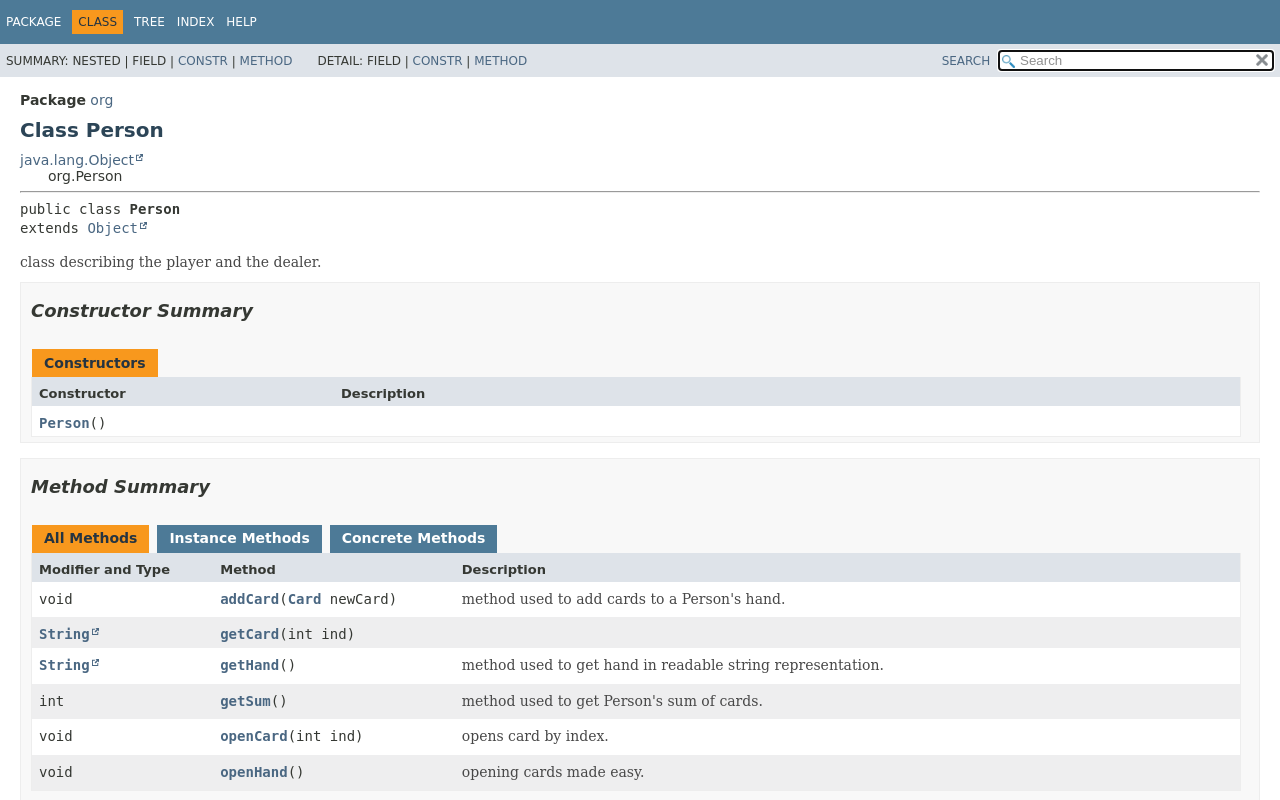
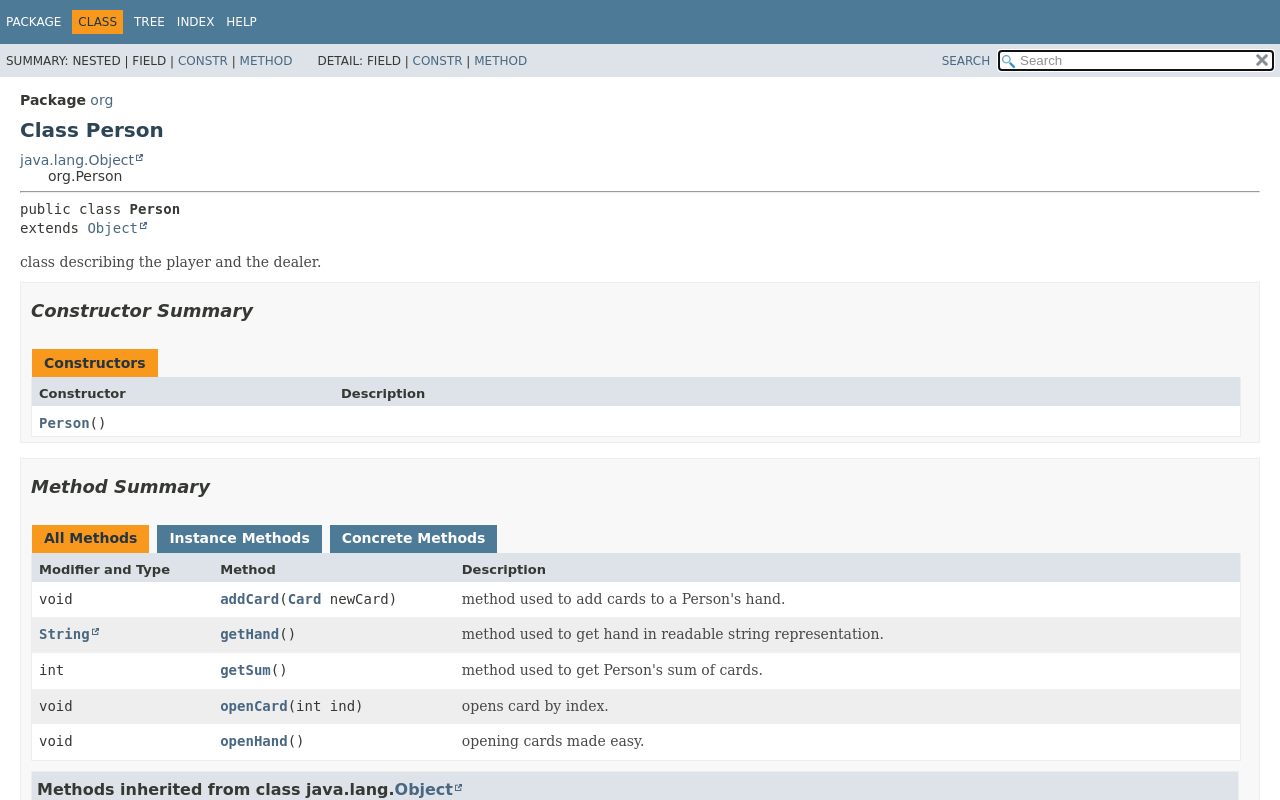
Before and after one commit to M-K-S-P/OOP, a plain HTML site: page Task_1_1_2/org/Person.html in a window 1280 px wide. Drawn offline with Linux system fonts and the light colour scheme; a web font is replaced by a local one.

Commit message:
Deploying to gh-pages from @ M-K-S-P/OOP@76be17b9d0742facbe98fa25037126691c2819e2 🚀

```diff
--- a/Task_1_1_2/member-search-index.js
+++ b/Task_1_1_2/member-search-index.js
@@ -1 +1 @@
-memberSearchIndex = [{"p":"org","c":"Person","l":"addCard(Card)","u":"addCard(org.Card)"},{"p":"org","c":"Card","l":"Card()","u":"%3Cinit%3E()"},{"p":"org","c":"Deck","l":"Deck()","u":"%3Cinit%3E()"},{"p":"org","c":"Deck","l":"fetchCard(int)"},{"p":"org","c":"Game","l":"Game()","u":"%3Cinit%3E()"},{"p":"org","c":"Deck","l":"generateDeck()"},{"p":"org","c":"Person","l":"getCard(int)"},{"p":"org","c":"Person","l":"getHand()"},{"p":"org","c":"Person","l":"getSum()"},{"p":"org","c":"Card","l":"getValue()"},{"p":"org","c":"Game","l":"main(String[])","u":"main(java.lang.String[])"},{"p":"org","c":"Card","l":"openCard()"},{"p":"org","c":"Person","l":"openCard(int)"},{"p":"org","c":"Person","l":"openHand()"},{"p":"org","c":"Person","l":"Person()","u":"%3Cinit%3E()"},{"p":"org","c":"Card","l":"setCard(int, int)","u":"setCard(int,int)"},{"p":"org","c":"Card","l":"toString()"}];updateSearchResults();
+memberSearchIndex = [{"p":"org","c":"Person","l":"addCard(Card)","u":"addCard(org.Card)"},{"p":"org","c":"Card","l":"Card()","u":"%3Cinit%3E()"},{"p":"org","c":"Deck","l":"Deck()","u":"%3Cinit%3E()"},{"p":"org","c":"Deck","l":"fetchCard(int)"},{"p":"org","c":"Game","l":"Game()","u":"%3Cinit%3E()"},{"p":"org","c":"Deck","l":"generateDeck()"},{"p":"org","c":"Person","l":"getHand()"},{"p":"org","c":"Person","l":"getSum()"},{"p":"org","c":"Card","l":"getValue()"},{"p":"org","c":"Game","l":"main(String[])","u":"main(java.lang.String[])"},{"p":"org","c":"Card","l":"openCard()"},{"p":"org","c":"Person","l":"openCard(int)"},{"p":"org","c":"Person","l":"openHand()"},{"p":"org","c":"Person","l":"Person()","u":"%3Cinit%3E()"},{"p":"org","c":"Card","l":"setCard(int, int)","u":"setCard(int,int)"},{"p":"org","c":"Card","l":"toString()"}];updateSearchResults();
--- a/Task_1_1_2/org/Person.html
+++ b/Task_1_1_2/org/Person.html
@@ -124,26 +124,23 @@ loadScripts(document, 'script');</script>
 <div class="block">method used to add cards to a Person's hand.</div>
 </div>
 <div class="col-first odd-row-color method-summary-table method-summary-table-tab2 method-summary-table-tab4"><code><a href="https://docs.oracle.com/en/java/javase/21/docs/api/java.base/java/lang/String.html" title="class or interface in java.lang" class="external-link">String</a></code></div>
-<div class="col-second odd-row-color method-summary-table method-summary-table-tab2 method-summary-table-tab4"><code><a href="#getCard(int)" class="member-name-link">getCard</a><wbr>(int&nbsp;ind)</code></div>
-<div class="col-last odd-row-color method-summary-table method-summary-table-tab2 method-summary-table-tab4">&nbsp;</div>
-<div class="col-first even-row-color method-summary-table method-summary-table-tab2 method-summary-table-tab4"><code><a href="https://docs.oracle.com/en/java/javase/21/docs/api/java.base/java/lang/String.html" title="class or interface in java.lang" class="external-link">String</a></code></div>
-<div class="col-second even-row-color method-summary-table method-summary-table-tab2 method-summary-table-tab4"><code><a href="#getHand()" class="member-name-link">getHand</a>()</code></div>
-<div class="col-last even-row-color method-summary-table method-summary-table-tab2 method-summary-table-tab4">
+<div class="col-second odd-row-color method-summary-table method-summary-table-tab2 method-summary-table-tab4"><code><a href="#getHand()" class="member-name-link">getHand</a>()</code></div>
+<div class="col-last odd-row-color method-summary-table method-summary-table-tab2 method-summary-table-tab4">
 <div class="block">method used to get hand in readable string representation.</div>
 </div>
-<div class="col-first odd-row-color method-summary-table method-summary-table-tab2 method-summary-table-tab4"><code>int</code></div>
-<div class="col-second odd-row-color method-summary-table method-summary-table-tab2 method-summary-table-tab4"><code><a href="#getSum()" class="member-name-link">getSum</a>()</code></div>
-<div class="col-last odd-row-color method-summary-table method-summary-table-tab2 method-summary-table-tab4">
+<div class="col-first even-row-color method-summary-table method-summary-table-tab2 method-summary-table-tab4"><code>int</code></div>
+<div class="col-second even-row-color method-summary-table method-summary-table-tab2 method-summary-table-tab4"><code><a href="#getSum()" class="member-name-link">getSum</a>()</code></div>
+<div class="col-last even-row-color method-summary-table method-summary-table-tab2 method-summary-table-tab4">
 <div class="block">method used to get Person's sum of cards.</div>
 </div>
-<div class="col-first even-row-color method-summary-table method-summary-table-tab2 method-summary-table-tab4"><code>void</code></div>
-<div class="col-second even-row-color method-summary-table method-summary-table-tab2 method-summary-table-tab4"><code><a href="#openCard(int)" class="member-name-link">openCard</a><wbr>(int&nbsp;ind)</code></div>
-<div class="col-last even-row-color method-summary-table method-summary-table-tab2 method-summary-table-tab4">
+<div class="col-first odd-row-color method-summary-table method-summary-table-tab2 method-summary-table-tab4"><code>void</code></div>
+<div class="col-second odd-row-color method-summary-table method-summary-table-tab2 method-summary-table-tab4"><code><a href="#openCard(int)" class="member-name-link">openCard</a><wbr>(int&nbsp;ind)</code></div>
+<div class="col-last odd-row-color method-summary-table method-summary-table-tab2 method-summary-table-tab4">
 <div class="block">opens card by index.</div>
 </div>
-<div class="col-first odd-row-color method-summary-table method-summary-table-tab2 method-summary-table-tab4"><code>void</code></div>
-<div class="col-second odd-row-color method-summary-table method-summary-table-tab2 method-summary-table-tab4"><code><a href="#openHand()" class="member-name-link">openHand</a>()</code></div>
-<div class="col-last odd-row-color method-summary-table method-summary-table-tab2 method-summary-table-tab4">
+<div class="col-first even-row-color method-summary-table method-summary-table-tab2 method-summary-table-tab4"><code>void</code></div>
+<div class="col-second even-row-color method-summary-table method-summary-table-tab2 method-summary-table-tab4"><code><a href="#openHand()" class="member-name-link">openHand</a>()</code></div>
+<div class="col-last even-row-color method-summary-table method-summary-table-tab2 method-summary-table-tab4">
 <div class="block">opening cards made easy.</div>
 </div>
 </div>
@@ -203,12 +200,6 @@ loadScripts(document, 'script');</script>
 </section>
 </li>
 <li>
-<section class="detail" id="getCard(int)">
-<h3>getCard</h3>
-<div class="member-signature"><span class="modifiers">public</span>&nbsp;<span class="return-type"><a href="https://docs.oracle.com/en/java/javase/21/docs/api/java.base/java/lang/String.html" title="class or interface in java.lang" class="external-link">String</a></span>&nbsp;<span class="element-name">getCard</span><wbr><span class="parameters">(int&nbsp;ind)</span></div>
-</section>
-</li>
-<li>
 <section class="detail" id="getHand()">
 <h3>getHand</h3>
 <div class="member-signature"><span class="modifiers">public</span>&nbsp;<span class="return-type"><a href="https://docs.oracle.com/en/java/javase/21/docs/api/java.base/java/lang/String.html" title="class or interface in java.lang" class="external-link">String</a></span>&nbsp;<span class="element-name">getHand</span>()</div>
```
Also changed, not shown: Task_1_1_2/index-all.html (+0 -2 lines).
